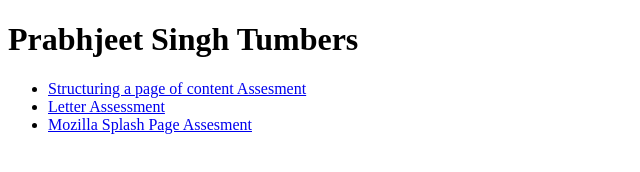
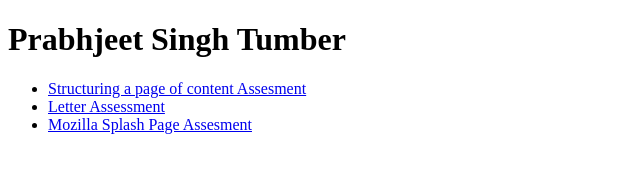
Before and after one commit to prabhtumber/HTML_Tutorial, a plain HTML site: page index.html in a window 1280 px wide. Shown: the full height of the page, 0-640 px from the left. Drawn offline with Linux system fonts and the light colour scheme.

Commit message:
some changes.

```diff
--- a/index.html
+++ b/index.html
@@ -1,5 +1,6 @@
 <!DOCTYPE html>
 <html lang="en">
+
 
 <head>
     <meta charset="UTF-8">
@@ -9,7 +10,7 @@
 
 <body>
     <header>
-        <h1>Prabhjeet Singh Tumbers</h1>
+        <h1>Prabhjeet Singh Tumber</h1>
     </header>
 
     <main>
```
